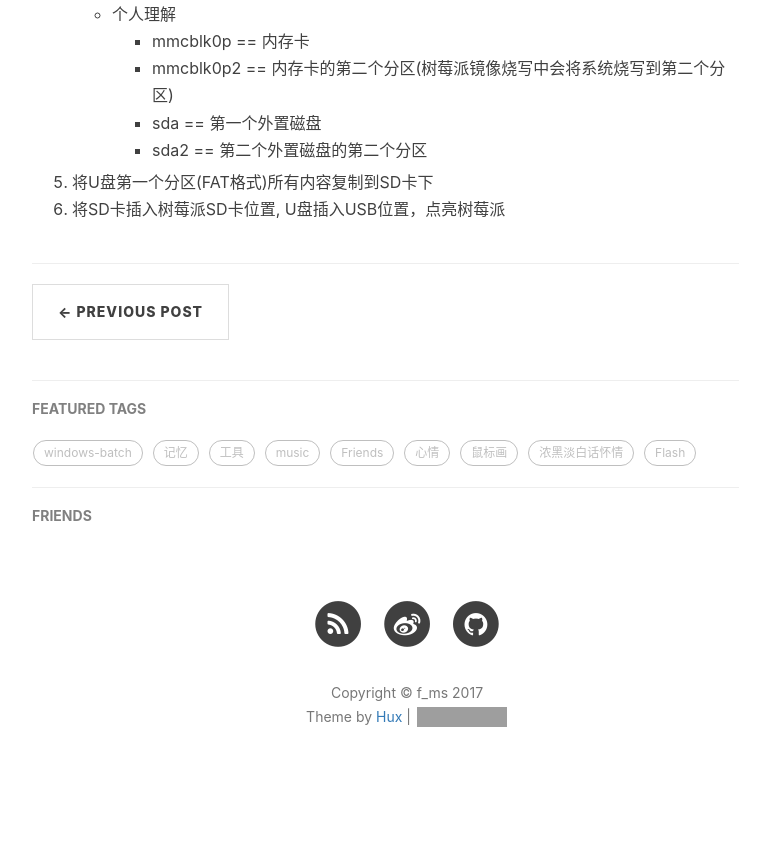
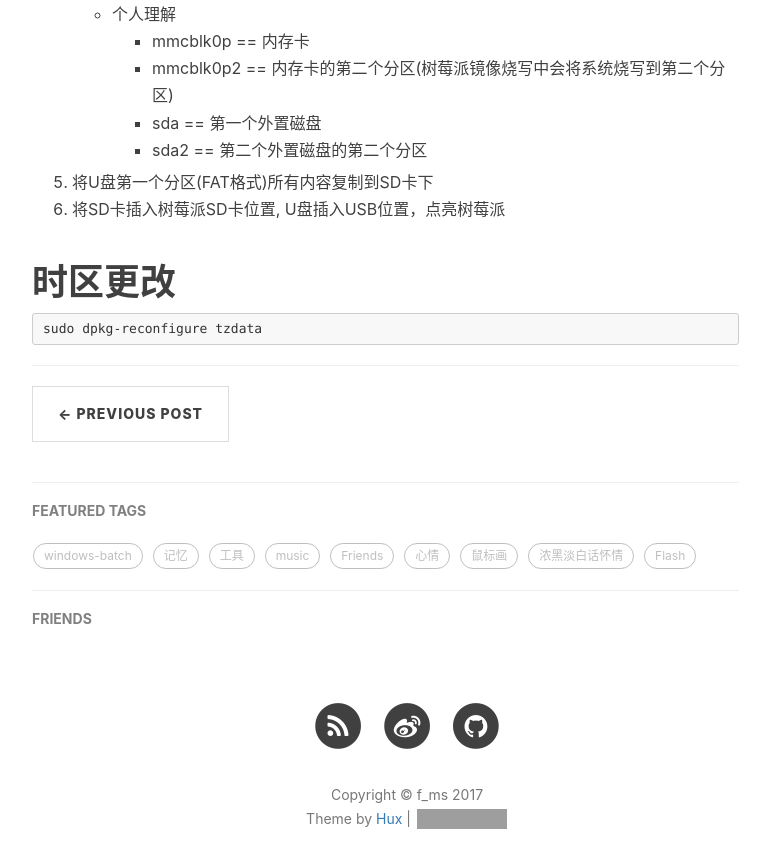
Before and after one commit to imfms/imfms.github.io, a Jekyll site: the page built from _posts/2017-05-10-raspberry-install-log.markdown, in a window 1280 px wide and 900 px high, scrolled down 1084 px. Shown: the top 868 px of the window, without its empty margins (233-1003 px from the left). Built offline with Jekyll 4.4.1, drawn with Linux system fonts in a browser that asks for light colours; nearby versions of some CDN libraries; comment, search, counter and statistics services are not loaded; before the commit the page ends 1905 px from its top, so only the background shows below that; grey boxes are pictures that could not be loaded.

Commit message:
时区更改

```diff
--- a/_posts/2017-05-10-raspberry-install-log.markdown
+++ b/_posts/2017-05-10-raspberry-install-log.markdown
@@ -33,3 +33,6 @@ Raspberry3 Model B
       - sda2 == 第二个外置磁盘的第二个分区
 4. 将U盘第一个分区(FAT格式)所有内容复制到SD卡下
 5. 将SD卡插入树莓派SD卡位置, U盘插入USB位置，点亮树莓派
+
+# 时区更改
+    sudo dpkg-reconfigure tzdata
```
